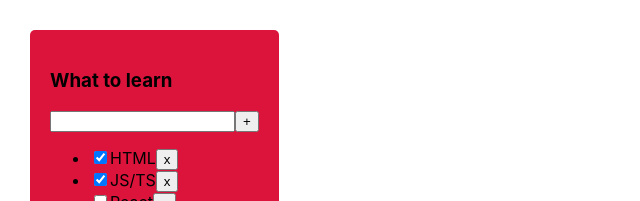
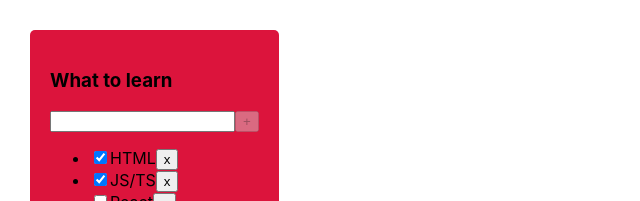
Before and after one commit to BSN89/todolist, a React (Create React App) app: page / in a window 1280 px wide. Shown: the top 201 px of the page, without its empty margins (0-640 px from the left). Built offline with nearby package versions, Linux system fonts and the light colour scheme.

Commit message:
3 lesson classwork

```diff
--- a/package.json
+++ b/package.json
@@ -10,10 +10,12 @@
     "@types/node": "^20.11.5",
     "@types/react": "^18.2.48",
     "@types/react-dom": "^18.2.18",
+    "@types/uuid": "^9.0.8",
     "react": "^18.2.0",
     "react-dom": "^18.2.0",
     "react-scripts": "5.0.1",
     "typescript": "^5.3.3",
+    "uuid": "^9.0.1",
     "web-vitals": "^3.5.1"
   },
   "scripts": {
--- a/src/App.tsx
+++ b/src/App.tsx
@@ -1,6 +1,7 @@
 import React, {useState} from 'react';
 import './App.css';
 import {Todolist} from './Todolist';
+import {v1} from "uuid";
 
 
 //C
@@ -9,7 +10,7 @@ import {Todolist} from './Todolist';
 //D
 
 export type TaskType = {
-    id: number
+    id: string
     title: string
     isDone: boolean
 }
@@ -21,16 +22,20 @@ function App() {
     // Date
     const todolistTitle: string = "What to learn"
     const [tasks, setTasks] = useState<TaskType[]>([
-        {id: 1, title: "HTML", isDone: true},
-        {id: 2, title: "JS/TS", isDone: true},
-        {id: 3, title: "React", isDone: false},
+        {id: v1(), title: "HTML", isDone: true},
+        {id: v1(), title: "JS/TS", isDone: true},
+        {id: v1(), title: "React", isDone: false},
     ])
 
     //change Logic
-    const removeTask = (taskId: number) => {
+    const removeTask = (taskId: string) => {
         const nextState = tasks.filter(t => t.id !== taskId)
         setTasks(nextState)
+    }
 
+    const addTask = (title: string) => {
+        const newTask = {id: v1(), title: title, isDone: false}
+        setTasks([newTask, ...tasks])
     }
 
     // UI Logic
@@ -40,10 +45,11 @@ function App() {
         <div className="App">
             <Todolist title={todolistTitle}
                       tasks={tasks}
+                      addTask={addTask}
                       removeTask={removeTask}
-                      //changeFilter={changeFilter}
+
             />
-            {/* Todolist({title: "What to learn"}) */}
+
         </div>
     );
 }
--- a/src/Button.tsx
+++ b/src/Button.tsx
@@ -3,11 +3,14 @@
 type ButtonPropsType = {
     title: string
     onClickHandler?: () => void
+    disabled?: boolean
 }
 
-export function Button({title, onClickHandler}:ButtonPropsType) {
+export function Button({title, onClickHandler, disabled}:ButtonPropsType) {
     return (
-        <button onClick={onClickHandler}>
+        <button onClick={onClickHandler}
+                disabled={disabled}
+        >
             <span>{title}</span>
         </button>
     )
--- a/src/Todolist.tsx
+++ b/src/Todolist.tsx
@@ -1,44 +1,61 @@
 import {FilterValuesType, TaskType} from "./App";
-import { Button } from "./Button";
-import {useState} from "react";
+import {Button} from "./Button";
+import {useState, KeyboardEvent, ChangeEvent} from "react";
 
 type TodolistPropsType = {
     title: string
     tasks: Array<TaskType>
-    removeTask: (taskId: number) => void
+    removeTask: (taskId: string) => void
+    addTask: (title: string) => void
     //changeFilter: (filter: FilterValuesType) => void
 }
 
 
-export function Todolist({ tasks, title, removeTask}: TodolistPropsType) {
+export function Todolist({tasks, title, removeTask, addTask}: TodolistPropsType) {
     const [filter, setFilter] = useState<FilterValuesType>('all')
+    const [taskTitle, setTaskTitle] = useState('')
+
+
     const changeFilter = (filter: FilterValuesType) => {
         setFilter(filter)
     }
+
     const getFilteredTasks = (allTasks: TaskType[], filterValue: FilterValuesType): TaskType[] => {
         switch (filterValue) {
             case 'active':
-                return allTasks.filter(t => t.isDone === false)
+                return allTasks.filter(t => !t.isDone)
             case 'completed':
-                return allTasks.filter(t => t.isDone === true)
+                return allTasks.filter(t => t.isDone)
         }
         return allTasks
     }
 
     const filteredTasks: TaskType[] = getFilteredTasks(tasks, filter)
 
+
+    const addTaskHandler = () => {
+        addTask(taskTitle)
+        setTaskTitle("")
+    }
+
+    const changeTaskTitleHandler = (event: ChangeEvent<HTMLInputElement>) => setTaskTitle(event.currentTarget.value)
+    const isButtonDisabled = taskTitle.length === 0 || taskTitle.length > 15
+
+const addTaskOnKeyUpHandler = taskTitle.length === 0 ? undefined : (e: KeyboardEvent<HTMLInputElement>) => e.key === "Enter" && addTaskHandler()
     const taskslist: JSX.Element = filteredTasks.length === 0
         ? <span>Your taskslist is empty</span>
         : <ul>
             {
                 filteredTasks.map(task => {
+                    const removeTaskHandler = () => removeTask(task.id)
                     return (
+
                         <li key={task.id}>
-                            <input type="checkbox" checked={task.isDone} />
+                            <input type="checkbox" checked={task.isDone}/>
                             <span>{task.title}</span>
-                            <Button title={'x'} onClickHandler={() => removeTask(task.id)}/>
-                            {/*<button onClick={ () => removeTask(task.id) }>x</button>*/}
+                            <Button title={'x'} onClickHandler={removeTaskHandler}/>
                         </li>
+
                     )
                 })
             }
@@ -48,8 +65,21 @@ export function Todolist({ tasks, title, removeTask}: TodolistPropsType) {
         <div className="todolist">
             <h3>{title}</h3>
             <div>
-                <input />
-                <Button title="+" />
+
+                <input
+                    value={taskTitle}
+                    onChange={changeTaskTitleHandler}
+                    onKeyUp={addTaskOnKeyUpHandler}
+                />
+
+                <Button
+                    title="+"
+                    onClickHandler={addTaskHandler}
+                    disabled={isButtonDisabled}
+                />
+
+                {taskTitle.length > 10 && <div> не более 10 символов</div>}
+
             </div>
             {taskslist}
             <div>
```
Also changed, not shown: src/TodolistWithRef.tsx (added, +75 -0 lines), 1 other file (tests, documents, lock files or other folders).
